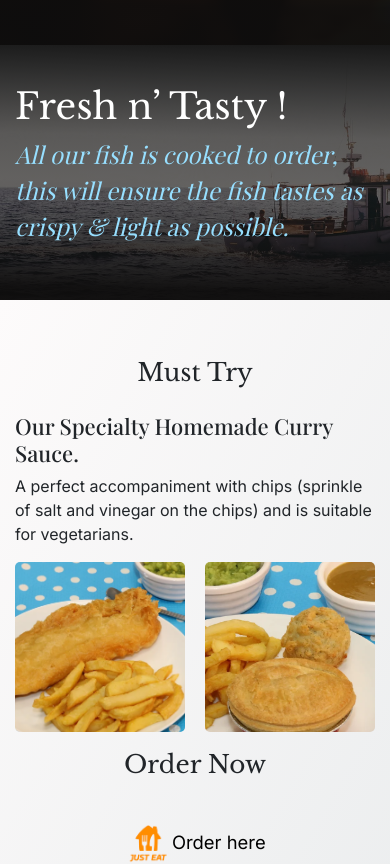
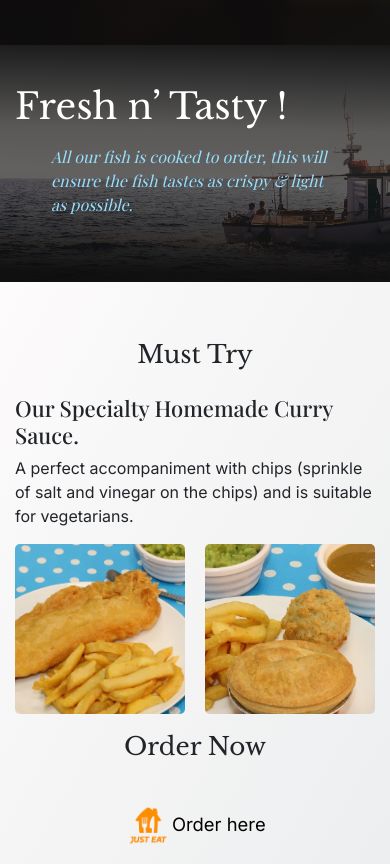
Before and after one commit to EvaSuper0115/fish-n-chips, a React (Create React App) app: page / in a window 390 px wide. Shown: the part 860-1724 px from the top of the page. Built offline with nearby package versions, Linux system fonts and the light colour scheme; a web font is replaced by a local one.

Commit message:
improved responsiveness

```diff
--- a/src/App.css
+++ b/src/App.css
@@ -148,7 +148,7 @@ img {
 }
 .itallic-subHeading {
   font-family: var(--sub-heading-font-family);
-  font-size: 24px;
+  font-size: 20px;
   font-style: italic;
 }
 .list-of-info {
@@ -247,7 +247,8 @@ img {
 
   .subHeading,
   .high-light-text,
-  .MenuButton {
+  .MenuButton,
+  .itallic-subHeading {
     transform: scale(0.8);
   }
   .section-padding {
```
